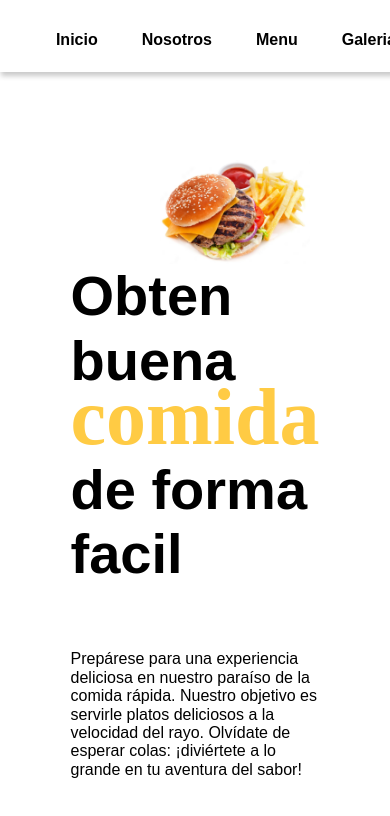
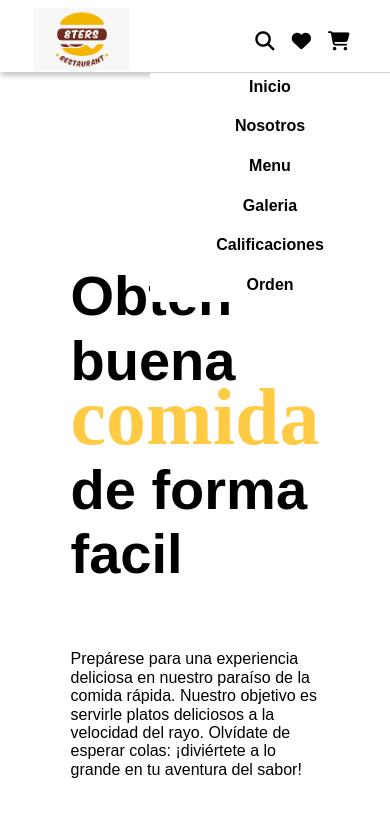
Before and after one commit to valec3/store-food, a plain HTML site: page index.html in a window 390 px wide. Shown: the top 816 px of the page. Drawn offline with Linux system fonts and the light colour scheme.

Commit message:
Actualizar

```diff
--- a/css/styles.css
+++ b/css/styles.css
@@ -47,7 +47,7 @@ img{
     box-shadow: 3px 2px 5px 2px rgba(0,0,0,0.21);
     z-index: 10000;
 
-    overflow-y: hidden;
+    /* overflow-y: hidden; */
 }
 
 .header .nav{
@@ -182,6 +182,18 @@ img{
     .main{
         flex-direction: column-reverse;
     }
+    .header .nav .nav-list{
+        /* display: none; */
+        position: absolute;
+        align-items: center;
+        gap: .5rem;
+        top: 4.55rem;
+        right: 0; /*move for btn*/
+        width: 15rem;
+        background: white;
+        flex-direction: column;
+        z-index: 9999;
+    }
 }
 
 /*Móviles/  en horizontal o tablets en vertical
--- a/index.html
+++ b/index.html
@@ -52,6 +52,8 @@
     </main>
 
     <!-- section about start -->
-    <section class="about"></section>
+    <section class="about" id="#about">
+
+    </section>
 </body>
 </html>
```
